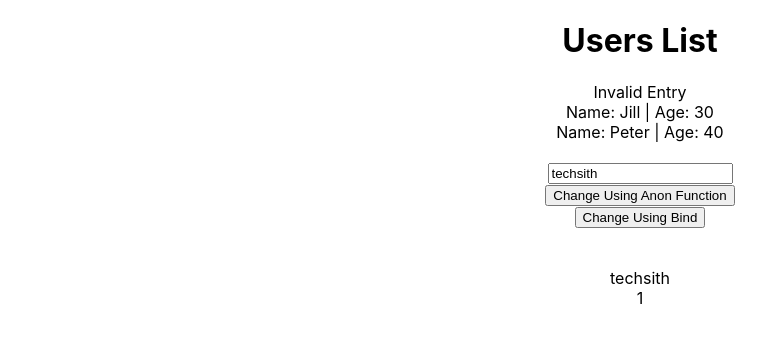
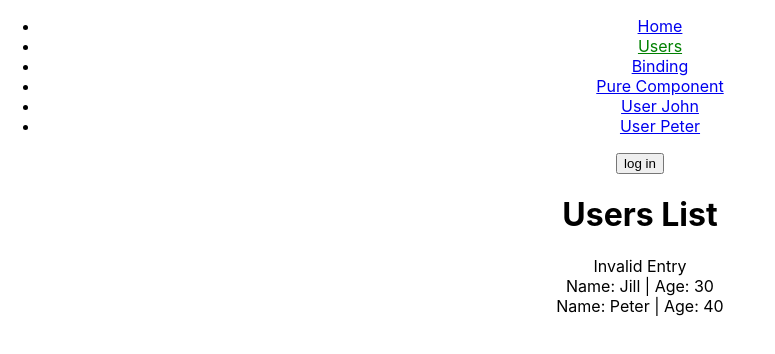
Before and after one commit to rajatporwal/react, a React (Create React App) app: page /users in a window 1280 px wide. Shown: the top 354 px of the page, without its empty margins (0-775 px from the left). Built offline with nearby package versions, Linux system fonts and the light colour scheme.

Commit message:
Routing Example.

```diff
--- a/src/App.js
+++ b/src/App.js
@@ -1,22 +1,125 @@
 import React, { Component } from 'react';
+import { BrowserRouter as Router, Link, NavLink, Redirect, Prompt} from 'react-router-dom';
+import Route from 'react-router-dom/Route';
 import Users from './components/ClassComponent';
 import './App.css';
 import Binding from './components/Binding';
 import ComponentPure from './components/PureComponent';
 
+// we can use match for fetching data from URL's without even passing it from Component.
+const User = ({match}) => {
+  return ( <h1> Welcome User {match.params.username} </h1>)
+}
+
+// if we passed data as parameter than we will receive it in params
+const UserLogin = (params) => {
+  return ( <h1> Welcome User {params.username} </h1>)
+}
+
 class App extends Component {
+
+  state = {
+    loggedIn:false
+  }
+
+  loginHandle = () => {
+    this.setState(prevState => ({
+     loggedIn: !prevState.loggedIn
+    }))
+  }
 
   render() {
     return (
-      <div className="App">
 
-        <Users title="Users List"/>
+      <Router>
+        <div className="App">
 
-        <Binding />
+        <ul>
+          <li>
+            <NavLink to="/" exact activeStyle={
+              { color:'green' }
+            }>Home</NavLink>
+          </li>
+          <li>
+            <NavLink to="/users" exact activeStyle={
+              { color:'green' }
+            }>Users</NavLink>
+          </li>
+          <li>
+            <NavLink to="/binding" exact activeStyle={
+              { color:'green' }
+            }>Binding</NavLink>
+          </li>
+          <li>
+            <NavLink to="/pureComponent" exact activeStyle={
+              { color:'green' }
+            }>Pure Component</NavLink>
+          </li>
+          <li>
+            <NavLink to="/user/john" exact activeStyle={
+              { color:'green' }
+            }>User John</NavLink>
+          </li>
+          <li>
+            <NavLink to="/user/peter" exact activeStyle={
+              { color:'green' }
+            }>User Peter</NavLink>
+          </li>
+          </ul>
 
-        <ComponentPure />
+          {/* <Prompt
+            when={!this.state.loggedIn}
+            message={(location)=>{
+               return location.pathname.startsWith('/user') ? 'Are you sure?' : true
+             }}
+          /> */}
 
-      </div>
+          <input type="button" value={this.state.loggedIn ? 'log out': 'log in'} onClick={this.loginHandle.bind(this)}/>
+
+          {/* if we do not use exact here than all the pages will run
+          i.e. all the pages with partially matching paths will also run */}
+
+          <Route path="/" exact render= { () => {
+              return (
+                <h2>Welcome Home.</h2>
+              )
+            }
+          } />
+
+          <Route path="/users" exact render = { () => {
+            return (
+              <Users title="Users List"/>
+              )
+            }
+          }/>
+
+          {/* if we wil not use strict than /binding/ and /binding,
+          in both of these paths <Binding /> component will run. */}
+
+          <Route path="/binding" exact strict component = {Binding}/>
+
+          <Route path="/pureComponent" exact strict component = {ComponentPure}/>
+
+          <Route path="/user" exact strict component = {User}/>
+
+          <Route path="/user/:username" exact strict render={({match})=>(
+            this.state.loggedIn ? ( <UserLogin username={match.params.username}/>) : (<Redirect to='/' />)
+          )}/>
+
+        </div>
+
+      </Router>
+
+
+      // <div className="App">
+
+      //   <Users title="Users List"/>
+
+      //   <Binding />
+
+      //   <ComponentPure />
+
+      // </div>
     );
   }
 }
--- a/src/components/Binding.js
+++ b/src/components/Binding.js
@@ -21,6 +21,7 @@ class Binding extends Component {
   render() {
     return (
       <div className="App">
+        <h3> Binding Example</h3>
       <br/>
       {/* two way binding */}
       <input type="text" onChange={this.changeNameFromInput} value={this.state.name}/>
--- a/src/components/PureComponent.js
+++ b/src/components/PureComponent.js
@@ -28,6 +28,7 @@ class ComponentPure extends PureComponent {
     console.log('render App');
     return (
       <div className="App">
+          <h2> I am pure component. </h2>
           <Temp val={this.state.val}/>
       </div>
     );
```
Also changed, not shown: 1 other file (tests, documents, lock files or other folders).
